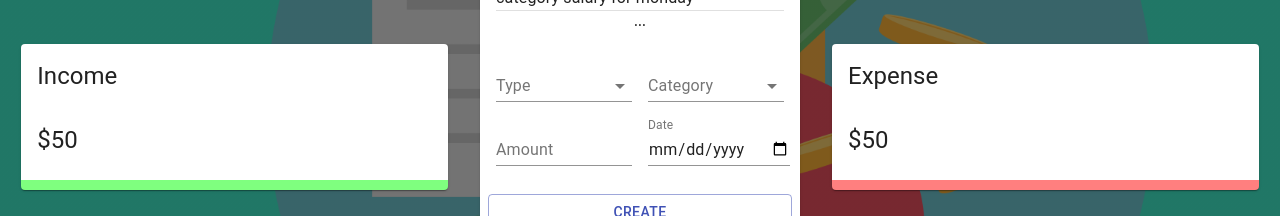
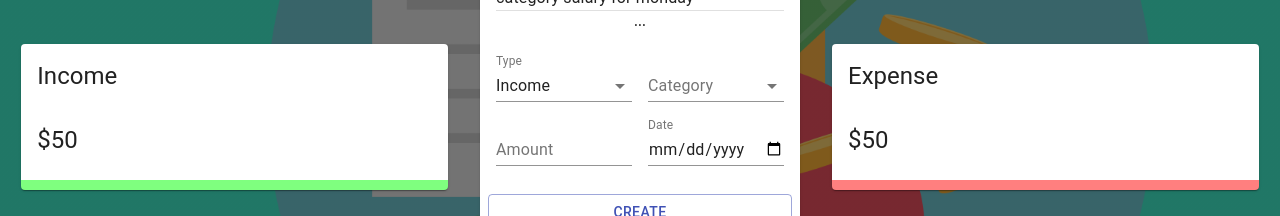
Before and after one commit to Anubhav2907/Voice-powered-expense-tracker, a React (Create React App) app: page / in a window 1280 px wide. Shown: the part 283-499 px from the top of the page. Built offline with nearby package versions, Linux system fonts and the light colour scheme.

Commit message:
adding transactions done

```diff
--- a/src/components/Main/Form/Form.js
+++ b/src/components/Main/Form/Form.js
@@ -1,4 +1,4 @@
-import React from "react";
+import React, { useState, useContext } from "react";
 import {
   TextField,
   Typography,
@@ -9,9 +9,28 @@
   Select,
   MenuItem,
 } from "@material-ui/core";
+import { ExpenseTrackerContext } from "../../../context/context";
+import { v4 as uuidv4 } from "uuid";
 import useStyles from "./styles.js";
+const initialState = {
+  amount: "",
+  category: "",
+  type: "Income",
+  date: new Date(),
+};
 const Form = () => {
   const classes = useStyles();
+  const [formData, setFormData] = useState(initialState);
+  const { addTransaction } = useContext(ExpenseTrackerContext);
+  const createTransaction = () => {
+    const transaction = {
+      ...formData,
+      amount: Number(formData.amount),
+      id: uuidv4(),
+    };
+    addTransaction(transaction);
+    setFormData(initialState);
+  };
   return (
     <Grid container spacing={2}>
       <Grid item xs={12}>
@@ -22,23 +41,37 @@
       <Grid item xs={6}>
         <FormControl fullWidth>
           <InputLabel>Type</InputLabel>
-          <Select>
+          <Select
+            value={formData.type}
+            onChange={(e) => setFormData({ ...formData, type: e.target.value })}
+          >
             <MenuItem value="Income">Income</MenuItem>
             <MenuItem value="Expense">Expense</MenuItem>
           </Select>
         </FormControl>
-      </Grid>{" "}
+      </Grid>
       <Grid item xs={6}>
         <FormControl fullWidth>
           <InputLabel>Category</InputLabel>
-          <Select>
+          <Select
+            value={formData.category}
+            onChange={(e) =>
+              setFormData({ ...formData, category: e.target.value })
+            }
+          >
             <MenuItem value="Buisness">Buisness</MenuItem>
             <MenuItem value="Salary">Salary</MenuItem>
           </Select>
         </FormControl>
       </Grid>
       <Grid item xs={6}>
-        <TextField type="number" label="Amount"></TextField>
+        <TextField
+          type="number"
+          label="Amount"
+          fullWidth
+          value={formData.amount}
+          onChange={(e) => setFormData({ ...formData, amount: e.target.value })}
+        ></TextField>
       </Grid>
       <Grid item xs={6}>
         <TextField
@@ -47,6 +80,9 @@
           }}
           type="date"
           label="Date"
+          fullWidth
+          value={formData.date}
+          onChange={(e) => setFormData({ ...formData, date: e.target.value })}
         ></TextField>
       </Grid>
       <Button
@@ -54,6 +90,7 @@
         variant="outlined"
         color="primary"
         fullWidth
+        onClick={createTransaction}
       >
         Create
       </Button>
--- a/src/context/context.js
+++ b/src/context/context.js
@@ -10,6 +10,7 @@
   const deleteTransaction = (id) => {
     dispatch({ type: "DELETE_TRANSACTION", payload: id });
   };
+  console.log(transactions);
   return (
     <ExpenseTrackerContext.Provider
       value={{ addTransaction, deleteTransaction }}
```
Also changed, not shown: 1 other file (tests, documents, lock files or other folders).
